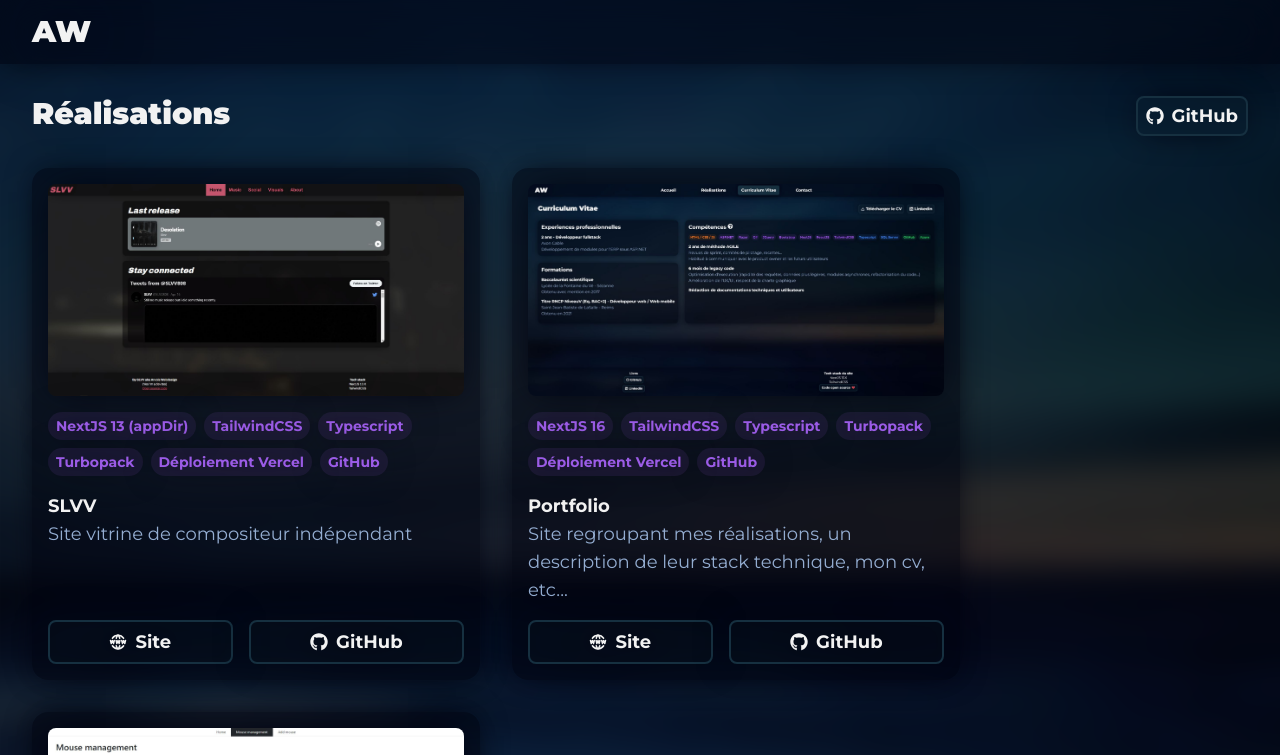
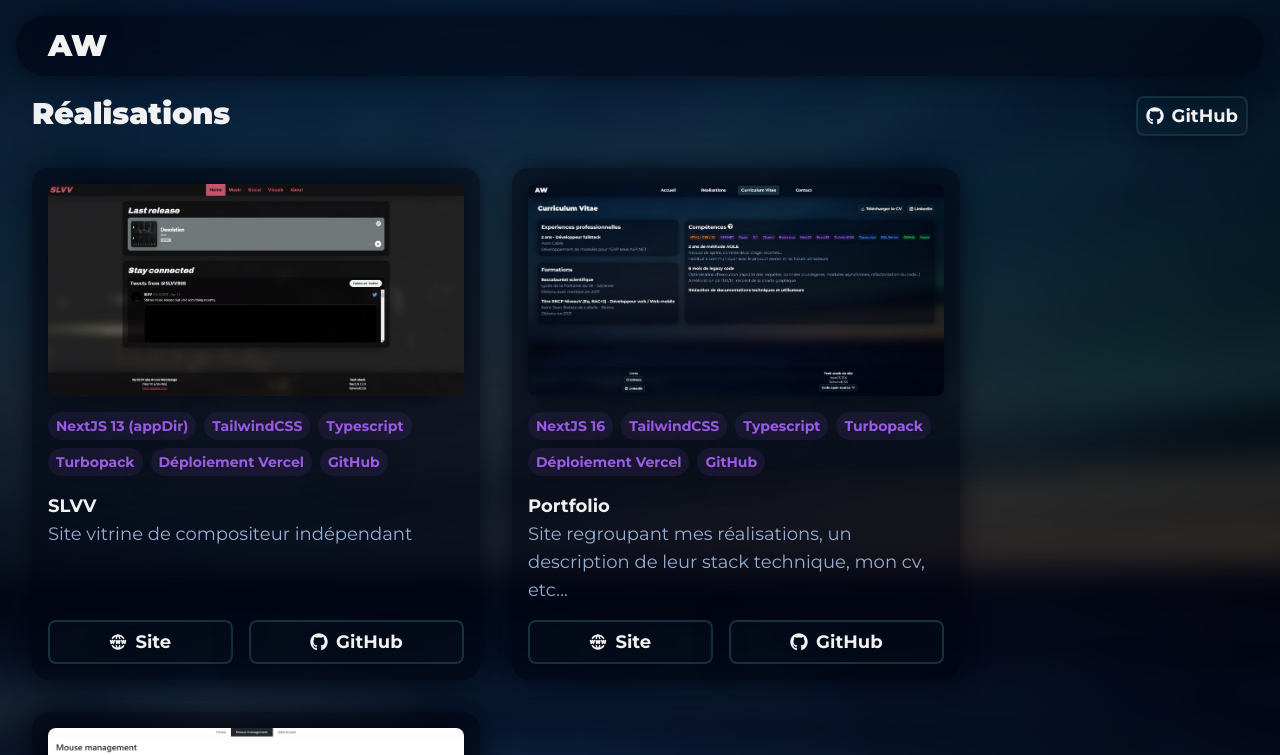
Before and after one commit to ArvoisWebDesign/arvoiswebdesign, a Next.js app: page /productions in a window 1280 px wide. Shown: the top 755 px of the page. Built offline with nearby package versions, Linux system fonts and the light colour scheme.

Commit message:
Nav update and buttons hover

```diff
--- a/app/(components)/btnDownloadCv.tsx
+++ b/app/(components)/btnDownloadCv.tsx
@@ -9,7 +9,7 @@ export default function BtnDownloadCv() {
             className="font-bold flex flex-row
                 w-fit px-2 py-1 items-center align-middle
                 rounded-lg border-2 border-aw-greyblue drop-shadow-aw-dark-4
-                bg-aw-greyblue/25 hover:bg-aw-greyblue"
+                bg-aw-greyblue/25 hover:bg-aw-greyblue/50"
             title="Télécharger le CV">
             <FiDownload />
             <span className="pl-2">
--- a/app/(components)/btnGithub.tsx
+++ b/app/(components)/btnGithub.tsx
@@ -8,7 +8,7 @@ export default function BtnGithub() {
             className="font-bold flex flex-row
                 w-fit px-2 py-1 items-center align-middle
                 rounded-lg border-2 border-aw-greyblue shadow-aw-dark-8
-                bg-aw-greyblue/10 hover:bg-aw-greyblue"
+                bg-aw-greyblue/10 hover:bg-aw-greyblue/50"
             title="GitHub">
             <FaGithub />
             <span className="pl-2">
--- a/app/(components)/btnLinkedin.tsx
+++ b/app/(components)/btnLinkedin.tsx
@@ -8,7 +8,7 @@ export default function BtnLinkedin() {
             className="font-bold flex flex-row
                 w-fit px-2 py-1 items-center align-middle
                 rounded-lg border-2 border-aw-greyblue drop-shadow-aw-dark-4
-                bg-aw-greyblue/25 hover:bg-aw-greyblue"
+                bg-aw-greyblue/25 hover:bg-aw-greyblue/50"
             title="Linkedin">
             <FaLinkedin />
             <span className="pl-2">
--- a/app/(components)/footer.tsx
+++ b/app/(components)/footer.tsx
@@ -26,7 +26,7 @@ export default function Footer() {
                             target="_blank"
                             className="inline-block font-bold px-2 py-1 rounded-lg
                                 border-2 border-aw-greyblue bg-aw-greyblue/25
-                                hover:bg-aw-greyblue drop-shadow-aw-dark-4">
+                                hover:bg-aw-greyblue/50 drop-shadow-aw-dark-4">
                             Code open source 💗
                         </Link>
                     </li>
--- a/app/(components)/header.tsx
+++ b/app/(components)/header.tsx
@@ -7,11 +7,13 @@ import Nav from "./nav"
 
 export default function Header() {
     return (
-        <header className="animate-opacity grid grid-cols-[1fr_auto_1fr]
+        <header className="fixed z-50 w-screen min-h-16 p-4">
+            <div className="backdrop-blur-xl animate-opacity grid grid-cols-[1fr_auto_1fr]
                 bg-aw-dark/50 shadow-aw-dark-8
-            backdrop-blur-xl fixed z-50 w-screen min-h-16">
+                lg:rounded-full rounded-2xl">
                 <button
-                className="lg:hidden w-fit p-4 text-aw-white hover:bg-aw-greyblue animate-opacity"
+                    className="lg:hidden w-fit p-4 text-aw-white hover:bg-aw-greyblue animate-opacity
+                    lg:rounded-full rounded-2xl"
                     id="toggleNav" type="button" onClick={handleToggleNav}
                     aria-label="navigation toggler for mobile users">
                     <GiHamburgerMenu />
@@ -27,6 +29,8 @@ export default function Header() {
                 <span className="lg:hidden"></span>
 
                 <Nav />
+            </div>
+
         </header>
     )
 }
--- a/app/(components)/nav.tsx
+++ b/app/(components)/nav.tsx
@@ -50,8 +50,9 @@ export default function Nav() {
                         onClick={handleToggleNav}
                         className={clsx(
                             "block lg:inline-block font-bold text-lg m-2 px-4 py-2 ",
-                            "rounded-lg hover:bg-aw-greyblue drop-shadow-aw-dark-4 ",
-                            { "bg-aw-greyblue": isActive })}>
+                            "rounded-full drop-shadow-aw-dark-4",
+                            "hover:bg-aw-greyblue/50",
+                            { "bg-aw-greyblue/50": isActive })}>
                         {navLink.name}
                     </Link>
                 )
--- a/app/contact/(components)/mail.tsx
+++ b/app/contact/(components)/mail.tsx
@@ -17,7 +17,7 @@ export default function Mail() {
             <button onClick={handleShowMail} id="btnMail"
                 className="font-bold px-2 py-1
                     rounded-lg border-2 border-aw-greyblue drop-shadow-aw-dark-4
-                    bg-aw-greyblue/25 hover:bg-aw-greyblue">
+                    bg-aw-greyblue/25 hover:bg-aw-greyblue/50">
                 Afficher adresse mail
             </button>
             <p id="mail"></p>
--- a/app/productions/page.tsx
+++ b/app/productions/page.tsx
@@ -57,7 +57,7 @@ export default function Productions() {
                                         className="px-2 py-1 font-bold text-lg text-center leading-8 grow
                                             flex flex-row justify-center items-center
                                             rounded-lg border-2 border-aw-greyblue drop-shadow-aw-dark-4
-                                            bg-aw-greyblue/10 hover:bg-aw-greyblue">
+                                            bg-aw-greyblue/10 hover:bg-aw-greyblue/50">
                                         <TbWorldWww />
                                         <span className="pl-2">
                                             Site
@@ -69,7 +69,7 @@ export default function Productions() {
                                         className="px-2 py-1 font-bold text-lg text-center leading-8 grow
                                             flex flex-row justify-center items-center
                                             rounded-lg border-2 border-aw-greyblue drop-shadow-aw-dark-4
-                                            bg-aw-greyblue/10 hover:bg-aw-greyblue">
+                                            bg-aw-greyblue/10 hover:bg-aw-greyblue/50">
                                         <FaGithub />
                                         <span className="pl-2">
                                             GitHub
```
Lines whose indentation alone changed are shown as unchanged.
